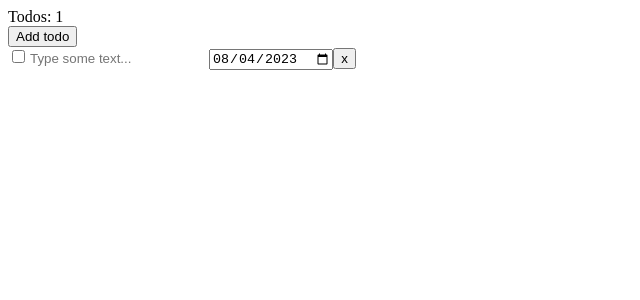
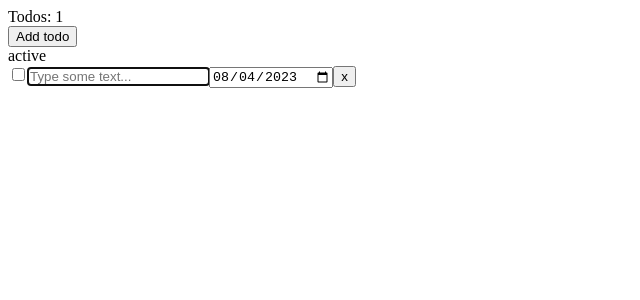
Before and after one commit to aysommer/to-do-list, a React (Vite) app: page / in a window 1280 px wide. Both pictures are taken after a click on the button "Add todo". Shown: the top 300 px of the page, without its empty margins (0-640 px from the left). Built offline with nearby package versions, Linux system fonts and the light colour scheme.

Commit message:
Refactoring and filter

```diff
--- a/src/App.tsx
+++ b/src/App.tsx
@@ -1,29 +1,60 @@
+import { FC } from "react";
 import { TodoList } from "./components/todoList";
 import { useTodoListStore } from "./store";
 
-function TopPanel() {
-   const addTodo = useTodoListStore((state) => state.addTodo);
-   const todos = useTodoListStore((state) => state.todos);
+const Counter: FC = () => {
+   const length = useTodoListStore((state) => state.todos.length);
 
    return (
-      <div>
-         <div>Todos: {todos.length}</div>
-         <button onClick={addTodo}>
-            Add todo
-         </button>
-      </div>
+      <div>Todos: {length}</div>
    )
 }
 
-function MainPanel() {
-   const todos = useTodoListStore((state) => state.todos);
+const AddTodoButton: FC = () => {
+   const addTodo = useTodoListStore((state) => state.addTodo);
 
    return (
-      <TodoList items={todos} />
+      <button onClick={addTodo}>
+         Add todo
+      </button>
    )
 }
 
-function App() {
+const TopPanel: FC = () => {
+   return (
+      <section>
+         <Counter />
+         <AddTodoButton />
+      </section>
+   )
+}
+
+const MainPanel: FC = () => {
+   const activeTodos = useTodoListStore((state) => state.todos.filter((todo) => !todo.isCompleted));
+   const completedTodos = useTodoListStore((state) => state.todos.filter((todo) => todo.isCompleted));
+
+   return (
+      <section>
+         {(activeTodos.length) ? (
+            <>
+               <div>active</div>
+               <TodoList items={activeTodos} />
+            </>
+         ) : null}
+         {(completedTodos.length) ? (
+            <>
+               <div>completed</div>
+               <TodoList items={completedTodos} />
+            </>
+         ) : null}
+         {(!activeTodos.length && !completedTodos.length) ? (
+            <div>add something...</div>
+         ) : null}
+      </section>
+   )
+}
+
+const App: FC = () => {
    return (
       <main>
          <TopPanel />
--- a/src/components/todoList/Todo.css
+++ b/src/components/todoList/Todo.css
@@ -1,3 +1,3 @@
 .todo__input {
-  border-width: 0;
+   border-width: 0;
 }
--- a/src/components/todoList/Todo.tsx
+++ b/src/components/todoList/Todo.tsx
@@ -2,10 +2,10 @@ import type { TodoType } from "../../types"
 import {
    memo,
    useCallback,
-   useState,
    ChangeEvent,
+   FC,
    useRef,
-   useEffect
+   useEffect,
 } from "react";
 import { useTodoListStore } from "../../store";
 
@@ -13,48 +13,26 @@ import "./Todo.css";
 
 type TodoProps = TodoType;
 
-const Todo = memo(({
+const Todo: FC<TodoProps> = memo(({
    id,
    text,
    isCompleted,
    date,
-   isEdited
-}: TodoProps) => {
+}) => {
    const inputRef = useRef<HTMLInputElement>(null);
-   const [cachedText, setCachedText] = useState(text);
-   const [cachedDate, setCachedDate] = useState(date);
    const deleteTodo = useTodoListStore((state) => state.deleteTodo);
    const changeTodo = useTodoListStore((state) => state.changeTodo);
 
    useEffect(() => {
-      if (isEdited && inputRef.current) {
-         inputRef.current.focus();
-      }
-   }, [inputRef, isEdited]);
-
-   const handleBlur = useCallback(() => {
-      changeTodo({ id, isEdited: false });
-      if (text !== cachedText) {
-         changeTodo({ id, text: cachedText });
-      } else if (date !== cachedDate) {
-         changeTodo({ id, date: cachedDate });
-      }
-   }, [
-      cachedDate,
-      cachedText,
-      changeTodo,
-      date,
-      id,
-      text
-   ]);
-
-   const handleChangeText = useCallback((event: ChangeEvent<HTMLInputElement>) => {
-      setCachedText(event.target.value);
+      inputRef?.current?.focus();
    }, []);
 
-   const handleChangeDate = useCallback((event: ChangeEvent<HTMLInputElement>) => {
-      setCachedDate(event.target.value)
-   }, []);
+   const handleChangeData = useCallback((event: ChangeEvent<HTMLInputElement>) => {
+      changeTodo({
+         id,
+         [event.target.name]: event.target.value
+      });
+   }, [changeTodo, id]);
 
    const handleCheckTodo = useCallback(() => {
       changeTodo({ id, isCompleted: !isCompleted });
@@ -63,6 +41,12 @@ const Todo = memo(({
    const handleDeleteTodo = useCallback(() => {
       deleteTodo(id);
    }, [deleteTodo, id]);
+
+   const handleBlur = useCallback(() => {
+      if (!text.length) {
+         deleteTodo(id);
+      }
+   }, [deleteTodo, id, text.length]);
 
    return (
       <div>
@@ -73,19 +57,20 @@ const Todo = memo(({
             onChange={handleCheckTodo}
          />
          <input
+            ref={inputRef}
             className="todo__input"
             placeholder="Type some text..."
-            ref={inputRef}
             type="text"
-            value={cachedText}
-            onChange={handleChangeText}
+            name="text"
+            value={text}
+            onChange={handleChangeData}
             onBlur={handleBlur}
          />
          <input
             type="date"
-            value={cachedDate}
-            onChange={handleChangeDate}
-            onBlur={handleBlur}
+            name="date"
+            value={date}
+            onChange={handleChangeData}
          />
          <button onClick={handleDeleteTodo}>x</button>
       </div>
--- a/src/components/todoList/TodoList.tsx
+++ b/src/components/todoList/TodoList.tsx
@@ -1,3 +1,4 @@
+import type { FC } from 'react';
 import type { TodoType } from '../../types';
 import Todo from './Todo';
 
@@ -5,7 +6,7 @@ type TodoListProps = {
    items: TodoType[];
 };
 
-function TodoList({ items = [] }: TodoListProps) {
+const TodoList: FC<TodoListProps> = ({ items = [] }) => {
    return (
       <section>
          {items.map((item) => <Todo key={item.id} {...item}/>)}
--- a/src/store/useTodoListStore.ts
+++ b/src/store/useTodoListStore.ts
@@ -3,7 +3,6 @@ import { create } from 'zustand';
 
 type ListStore = {
    todos: TodoType[];
-   focusedTodo: TodoType['id'];
    addTodo(): void;
    changeTodo(todo: Partial<TodoType>): void;
    deleteTodo(id: TodoType['id']): void;
@@ -14,14 +13,12 @@ function getNewTodo(): TodoType {
       id: crypto.randomUUID(),
       text: '',
       isCompleted: false,
-      date: new Date().toISOString().split('T')[0],
-      isEdited: false
+      date: new Date().toISOString().split('T')[0]
    }
 }
 
 const useTodoListStore = create<ListStore>((set) => ({
    todos: [],
-   focusedTodo: '',
    addTodo() {
       return set((state) => {
          return {
--- a/src/types/ITodo.ts
+++ b/src/types/ITodo.ts
@@ -3,5 +3,4 @@ export type TodoType = {
    text: string;
    isCompleted: boolean;
    date: string;
-   isEdited: boolean;
 };
```
